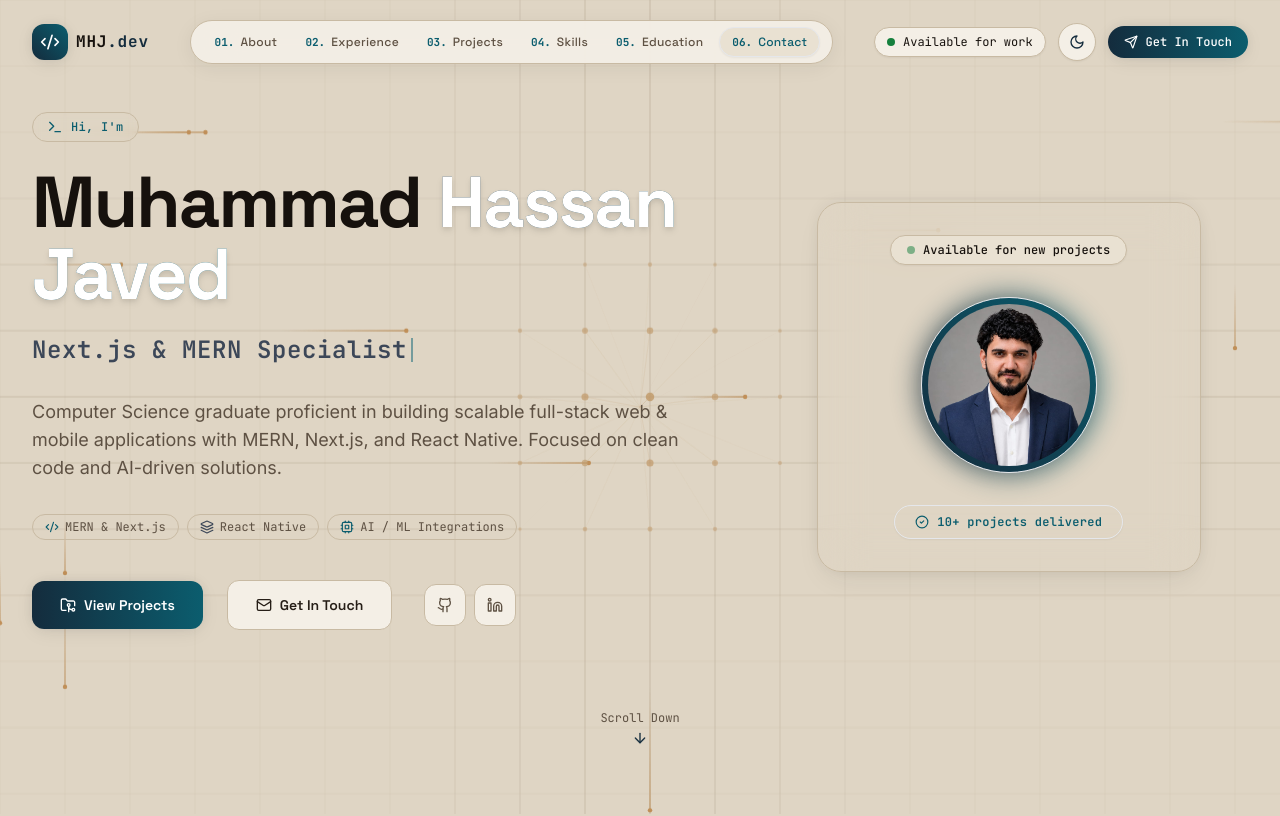
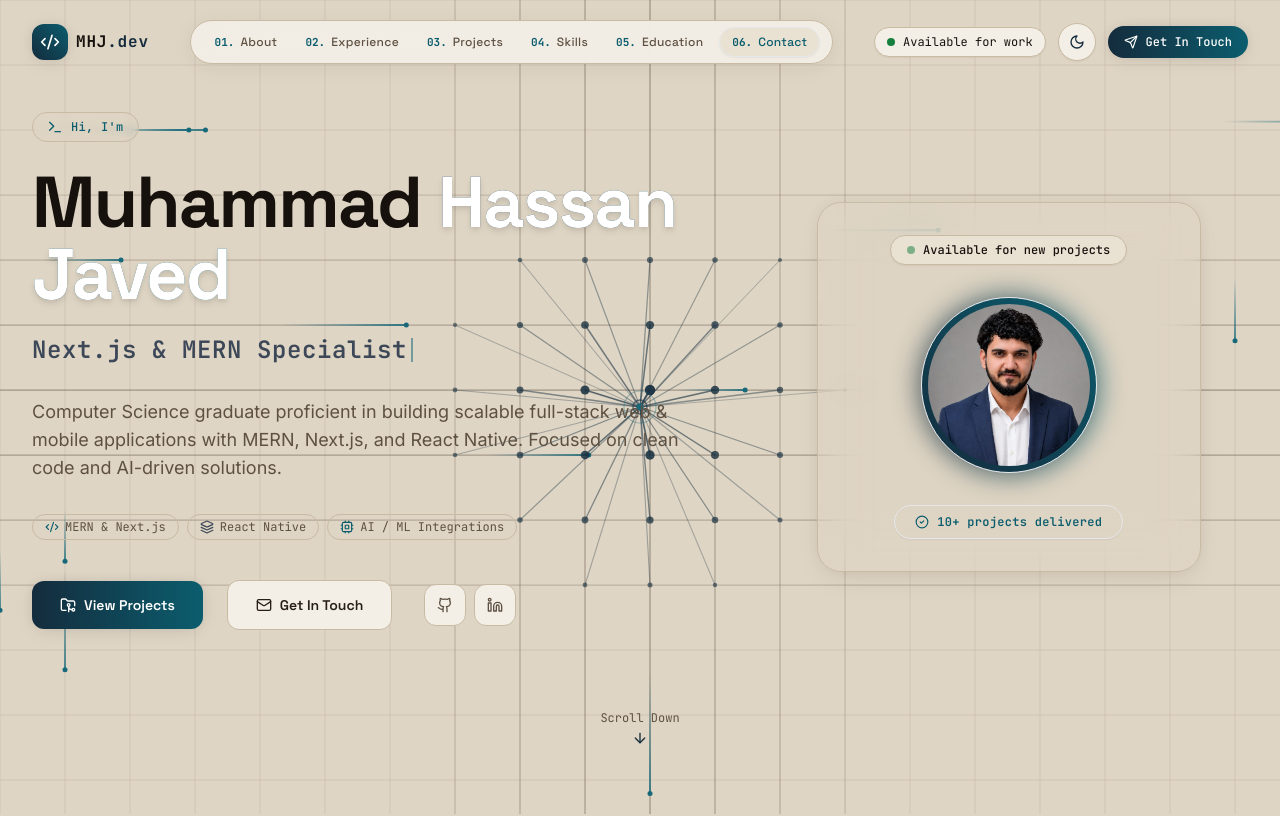
Before and after one commit to hassan0981/Hassan-Javed, a Next.js app: page / in a window 1280 px wide. Shown: the top 816 px of the page. Built offline with nearby package versions, Linux system fonts and the light colour scheme.

Commit message:
feat(hero): enhance cursor effect with dark high-contrast animated lines, focal hub and grid proximity response

```diff
--- a/src/components/ui/ParticleBackground.tsx
+++ b/src/components/ui/ParticleBackground.tsx
@@ -28,8 +28,8 @@ export const ParticleBackground: React.FC = () => {
     let isVisible = true;
     let isRunning = false;
 
-    let width = (canvas.width = window.innerWidth);
-    let height = (canvas.height = window.innerHeight);
+    let width = (canvas.width = container.offsetWidth || window.innerWidth);
+    let height = (canvas.height = container.offsetHeight || window.innerHeight);
 
     let mouseX = width / 2;
     let mouseY = height / 2;
@@ -37,14 +37,16 @@ export const ParticleBackground: React.FC = () => {
     let targetMouseY = height / 2;
 
     const handleResize = () => {
-      if (!canvas) return;
-      width = canvas.width = window.innerWidth;
-      height = canvas.height = window.innerHeight;
+      if (!canvas || !container) return;
+      width = canvas.width = container.offsetWidth || window.innerWidth;
+      height = canvas.height = container.offsetHeight || window.innerHeight;
     };
 
     const handleMouseMove = (e: MouseEvent) => {
-      targetMouseX = e.clientX;
-      targetMouseY = e.clientY;
+      if (!canvas) return;
+      const rect = canvas.getBoundingClientRect();
+      targetMouseX = e.clientX - rect.left;
+      targetMouseY = e.clientY - rect.top;
     };
 
     window.addEventListener("resize", handleResize, { passive: true });
@@ -85,34 +87,34 @@ export const ParticleBackground: React.FC = () => {
       const cols = Math.floor(width / gridSpacing) + 2;
       const rows = Math.floor(height / gridSpacing) + 2;
 
-      // 1. Draw Cyber Kinetic Grid
+      // 1. Draw Cyber Kinetic Grid with cursor proximity darkening
       for (let c = 0; c <= cols; c++) {
         const baseX = c * gridSpacing;
         const distToMouseX = Math.abs(baseX - mouseX);
-        const intensity = Math.max(0, 1 - distToMouseX / 250);
+        const intensity = Math.max(0, 1 - distToMouseX / 260);
 
         ctx.beginPath();
         ctx.moveTo(baseX, 0);
         ctx.lineTo(baseX, height);
         ctx.strokeStyle = isLightMode
-          ? `rgba(130, 110, 85, ${0.1 + intensity * 0.2})`
+          ? `rgba(75, 62, 50, ${0.12 + intensity * 0.35})`
           : `rgba(30, 78, 107, ${0.16 + intensity * 0.25})`;
-        ctx.lineWidth = intensity > 0.2 ? 1.1 : 0.75;
+        ctx.lineWidth = intensity > 0.15 ? 1.25 : 0.75;
         ctx.stroke();
       }
 
       for (let r = 0; r <= rows; r++) {
         const baseY = r * gridSpacing;
         const distToMouseY = Math.abs(baseY - mouseY);
-        const intensity = Math.max(0, 1 - distToMouseY / 250);
+        const intensity = Math.max(0, 1 - distToMouseY / 260);
 
         ctx.beginPath();
         ctx.moveTo(0, baseY);
         ctx.lineTo(width, baseY);
         ctx.strokeStyle = isLightMode
-          ? `rgba(130, 110, 85, ${0.1 + intensity * 0.2})`
+          ? `rgba(75, 62, 50, ${0.12 + intensity * 0.35})`
           : `rgba(30, 78, 107, ${0.16 + intensity * 0.25})`;
-        ctx.lineWidth = intensity > 0.2 ? 1.1 : 0.75;
+        ctx.lineWidth = intensity > 0.15 ? 1.25 : 0.75;
         ctx.stroke();
       }
 
@@ -127,8 +129,8 @@ export const ParticleBackground: React.FC = () => {
 
           const grad = ctx.createLinearGradient(p.x - p.length, p.y, p.x, p.y);
           if (isLightMode) {
-            grad.addColorStop(0, "rgba(186, 140, 85, 0)");
-            grad.addColorStop(1, "rgba(186, 140, 85, 0.7)");
+            grad.addColorStop(0, "rgba(12, 100, 119, 0)");
+            grad.addColorStop(1, "rgba(12, 100, 119, 0.85)");
           } else {
             grad.addColorStop(0, "rgba(45, 212, 191, 0)");
             grad.addColorStop(1, "rgba(45, 212, 191, 0.8)");
@@ -142,8 +144,8 @@ export const ParticleBackground: React.FC = () => {
 
           // Glowing pulse head
           ctx.beginPath();
-          ctx.arc(p.x, p.y, 2.2, 0, Math.PI * 2);
-          ctx.fillStyle = isLightMode ? "#B87E3E" : "#2DD4BF";
+          ctx.arc(p.x, p.y, 2.5, 0, Math.PI * 2);
+          ctx.fillStyle = isLightMode ? "#0C6477" : "#2DD4BF";
           ctx.fill();
         } else {
           p.y += p.speed;
@@ -154,8 +156,8 @@ export const ParticleBackground: React.FC = () => {
 
           const grad = ctx.createLinearGradient(p.x, p.y - p.length, p.x, p.y);
           if (isLightMode) {
-            grad.addColorStop(0, "rgba(186, 140, 85, 0)");
-            grad.addColorStop(1, "rgba(186, 140, 85, 0.7)");
+            grad.addColorStop(0, "rgba(12, 100, 119, 0)");
+            grad.addColorStop(1, "rgba(12, 100, 119, 0.85)");
           } else {
             grad.addColorStop(0, "rgba(45, 212, 191, 0)");
             grad.addColorStop(1, "rgba(45, 212, 191, 0.8)");
@@ -169,17 +171,18 @@ export const ParticleBackground: React.FC = () => {
 
           // Glowing pulse head
           ctx.beginPath();
-          ctx.arc(p.x, p.y, 2.2, 0, Math.PI * 2);
-          ctx.fillStyle = isLightMode ? "#B87E3E" : "#2DD4BF";
+          ctx.arc(p.x, p.y, 2.5, 0, Math.PI * 2);
+          ctx.fillStyle = isLightMode ? "#0C6477" : "#2DD4BF";
           ctx.fill();
         }
       });
 
-      // 3. Draw Intersecting Node Dots Near Cursor (Bounding Box Optimized - only ~16 points checked)
-      const minC = Math.max(0, Math.floor((mouseX - 180) / gridSpacing));
-      const maxC = Math.min(cols, Math.ceil((mouseX + 180) / gridSpacing));
-      const minR = Math.max(0, Math.floor((mouseY - 180) / gridSpacing));
-      const maxR = Math.min(rows, Math.ceil((mouseY + 180) / gridSpacing));
+      // 3. Draw Intersecting Node Dots Near Cursor & Constellation Lines (Dark & High Contrast)
+      const cursorRadius = 210;
+      const minC = Math.max(0, Math.floor((mouseX - cursorRadius) / gridSpacing));
+      const maxC = Math.min(cols, Math.ceil((mouseX + cursorRadius) / gridSpacing));
+      const minR = Math.max(0, Math.floor((mouseY - cursorRadius) / gridSpacing));
+      const maxR = Math.min(rows, Math.ceil((mouseY + cursorRadius) / gridSpacing));
 
       for (let c = minC; c <= maxC; c++) {
         for (let r = minR; r <= maxR; r++) {
@@ -190,29 +193,57 @@ export const ParticleBackground: React.FC = () => {
           const dy = gy - mouseY;
           const distSq = dx * dx + dy * dy;
 
-          if (distSq < 32400) {
+          if (distSq < cursorRadius * cursorRadius) {
             const dist = Math.sqrt(distSq);
-            const factor = 1 - dist / 180;
-            const size = 1.5 + factor * 3;
+            const factor = 1 - dist / cursorRadius;
+            const size = 2.0 + factor * 3.5;
 
-            ctx.beginPath();
-            ctx.arc(gx, gy, size, 0, Math.PI * 2);
-            ctx.fillStyle = isLightMode
-              ? `rgba(186, 140, 85, ${0.35 + factor * 0.55})`
-              : `rgba(45, 212, 191, ${0.35 + factor * 0.55})`;
-            ctx.fill();
-
-            // Connect nearest grid points to cursor
+            // Connect nearest grid points to cursor with dark, responsive animated lines
             ctx.beginPath();
             ctx.moveTo(gx, gy);
             ctx.lineTo(mouseX, mouseY);
             ctx.strokeStyle = isLightMode
-              ? `rgba(186, 140, 85, ${factor * 0.3})`
-              : `rgba(45, 212, 191, ${factor * 0.3})`;
-            ctx.lineWidth = 0.75;
+              ? `rgba(16, 42, 60, ${0.25 + factor * 0.6})`
+              : `rgba(45, 212, 191, ${factor * 0.35})`;
+            ctx.lineWidth = isLightMode ? 1.0 + factor * 0.8 : 0.85;
             ctx.stroke();
+
+            // Dark grid node point at intersection
+            ctx.beginPath();
+            ctx.arc(gx, gy, size, 0, Math.PI * 2);
+            ctx.fillStyle = isLightMode
+              ? `rgba(16, 42, 60, ${0.55 + factor * 0.45})`
+              : `rgba(45, 212, 191, ${0.35 + factor * 0.55})`;
+            ctx.fill();
           }
         }
+      }
+
+      // 4. Cursor Focal Hub & Pulse Wave
+      if (mouseX > 0 && mouseX < width && mouseY > 0 && mouseY < height) {
+        // Outer subtle magnetic halo
+        ctx.beginPath();
+        ctx.arc(mouseX, mouseY, 16, 0, Math.PI * 2);
+        ctx.strokeStyle = isLightMode
+          ? "rgba(12, 100, 119, 0.35)"
+          : "rgba(45, 212, 191, 0.35)";
+        ctx.lineWidth = 1.2;
+        ctx.stroke();
+
+        // Inner magnetic ring
+        ctx.beginPath();
+        ctx.arc(mouseX, mouseY, 7, 0, Math.PI * 2);
+        ctx.strokeStyle = isLightMode
+          ? "rgba(16, 42, 60, 0.6)"
+          : "rgba(45, 212, 191, 0.6)";
+        ctx.lineWidth = 1.5;
+        ctx.stroke();
+
+        // Solid central focal dot
+        ctx.beginPath();
+        ctx.arc(mouseX, mouseY, 3.5, 0, Math.PI * 2);
+        ctx.fillStyle = isLightMode ? "#0C6477" : "#2DD4BF";
+        ctx.fill();
       }
 
       animationFrameId = requestAnimationFrame(render);
@@ -248,7 +279,7 @@ export const ParticleBackground: React.FC = () => {
       <div className="absolute bottom-10 left-1/4 w-80 h-80 rounded-full bg-accent-violet/15 blur-3xl pointer-events-none transform-gpu" />
 
       {/* Kinetic Holographic Cyber Grid & Energy Pulse Canvas */}
-      <canvas ref={canvasRef} className="block w-full h-full opacity-80" />
+      <canvas ref={canvasRef} className="block w-full h-full opacity-95" />
     </div>
   );
 };
```
